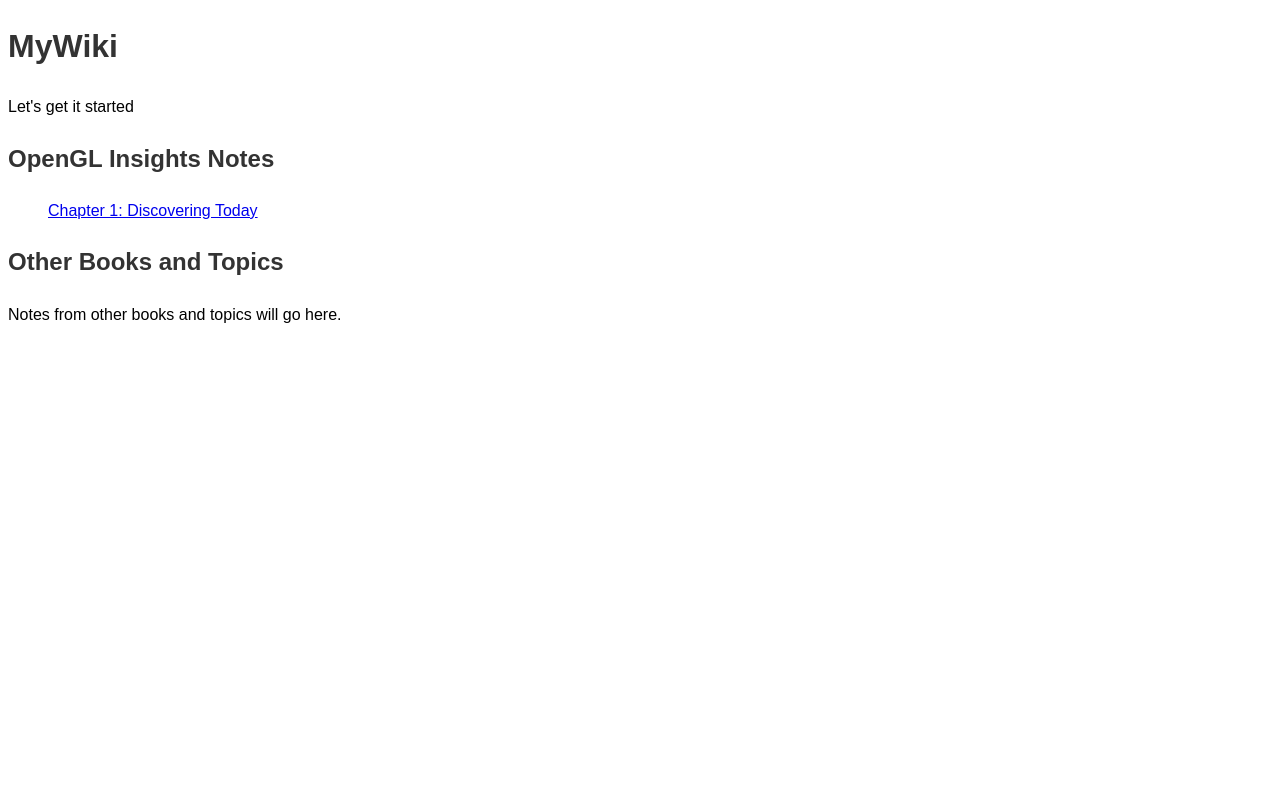
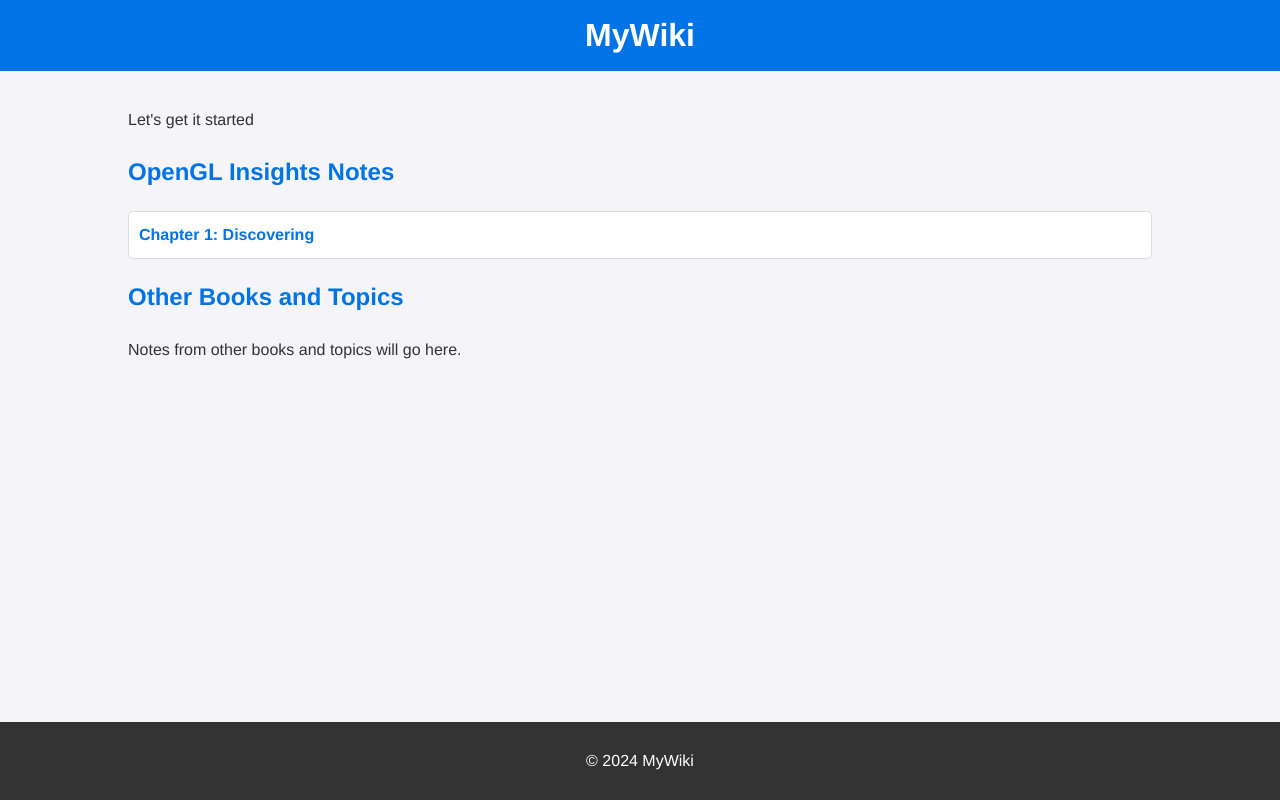
Before and after one commit to UnfinishedJourney/my-wiki, a plain HTML site: page index.html in a window 1280 px wide. Drawn offline with Linux system fonts and the light colour scheme.

Commit message:
Enhanced styling

```diff
--- a/index.html
+++ b/index.html
@@ -6,33 +6,79 @@
     <title>MyWiki</title>
     <style>
         body {
-            font-family: Arial, sans-serif;
+            font-family: 'Helvetica Neue', Arial, sans-serif;
+            background-color: #f4f4f9;
+            margin: 0;
+            padding: 0;
             line-height: 1.6;
-        }
-        h1, h2, h3 {
             color: #333;
         }
-        .chapter {
-            margin-bottom: 20px;
+        header {
+            background: #0073e6;
+            color: #fff;
+            padding: 10px 0;
+            text-align: center;
+        }
+        header h1 {
+            margin: 0;
+        }
+        .container {
+            width: 80%;
+            margin: auto;
+            overflow: hidden;
+            padding: 20px 0;
+        }
+        h2 {
+            color: #0073e6;
         }
         ul {
             list-style-type: none;
+            padding: 0;
         }
         li {
+            background: #fff;
             margin: 10px 0;
+            padding: 10px;
+            border: 1px solid #ddd;
+            border-radius: 5px;
+            transition: background 0.3s ease;
+        }
+        li:hover {
+            background: #f0f0f0;
+        }
+        a {
+            text-decoration: none;
+            color: #0073e6;
+            font-weight: bold;
+        }
+        footer {
+            background: #333;
+            color: #fff;
+            text-align: center;
+            padding: 10px 0;
+            position: fixed;
+            width: 100%;
+            bottom: 0;
         }
     </style>
 </head>
 <body>
+    <header>
         <h1>MyWiki</h1>
+    </header>
+    <div class="container">
         <p>Let's get it started</p>
 
         <h2>OpenGL Insights Notes</h2>
         <ul>
-        <li><a href="chapter1.html">Chapter 1: Discovering Today</a></li>
+            <li><a href="chapter1.html">Chapter 1: Discovering</a></li>
         </ul>
 
         <h2>Other Books and Topics</h2>
         <p>Notes from other books and topics will go here.</p>
+    </div>
+    <footer>
+        <p>&copy; 2024 MyWiki</p>
+    </footer>
 </body>
 </html>
```
Also changed, not shown: chapter1.html (+57 -9 lines). Lines whose indentation alone changed are shown as unchanged.
